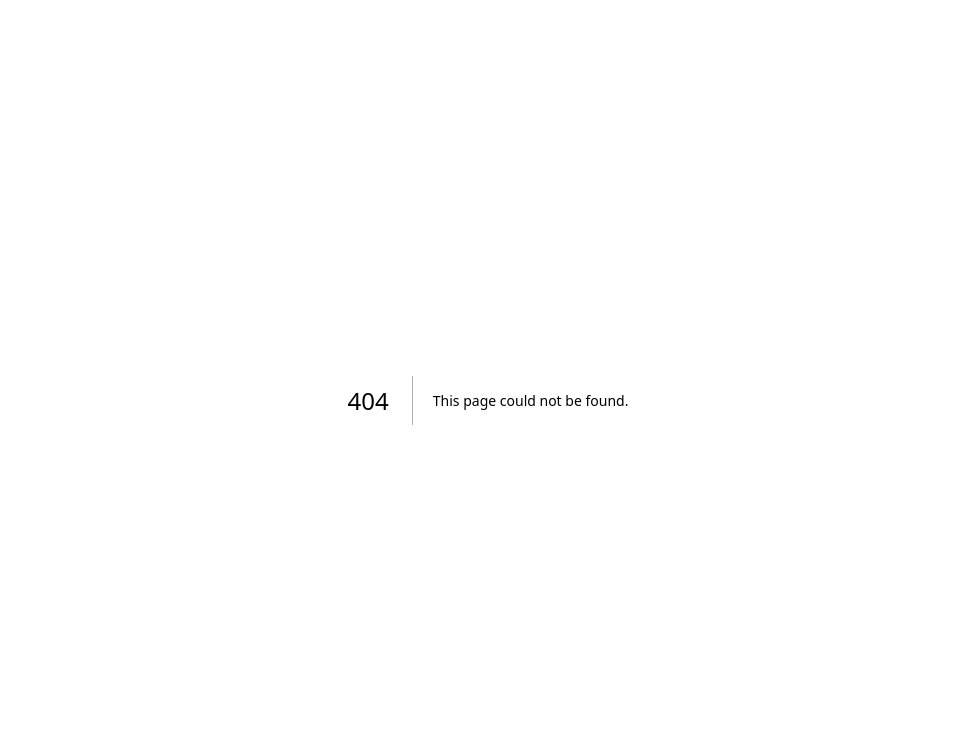
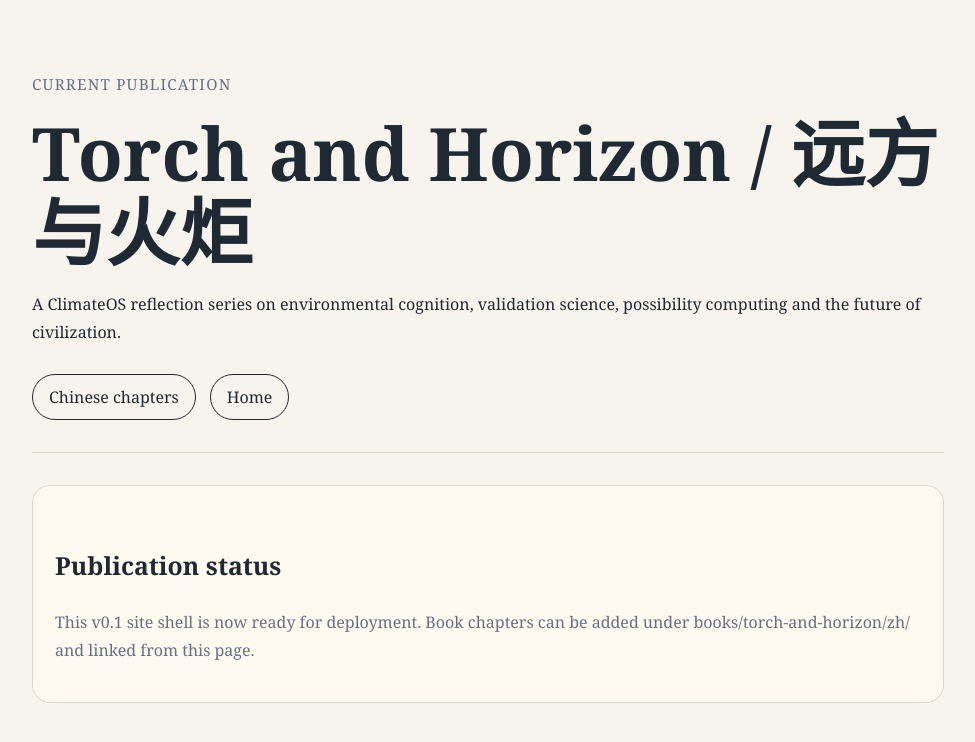
Before and after one commit to simon947161/climateos-book, a Next.js app: page /books/torch-and-horizon in a window 1280 px wide. Before the commit this address had no page. Shown: the top 742 px of the page, without its empty margins (152-1127 px from the left). Built offline with nearby package versions, Linux system fonts and the light colour scheme.

Commit message:
Add Torch and Horizon landing page

```diff
--- /dev/null
+++ b/app/books/torch-and-horizon/page.tsx
@@ -0,0 +1,23 @@
+export default function TorchAndHorizonPage() {
+  return (
+    <main className="page">
+      <section className="hero">
+        <p className="kicker">Current Publication</p>
+        <h1>Torch and Horizon / 远方与火炬</h1>
+        <p>
+          A ClimateOS reflection series on environmental cognition, validation science, possibility computing and the future of civilization.
+        </p>
+        <div className="nav">
+          <a className="button" href="/books/torch-and-horizon/zh">Chinese chapters</a>
+          <a className="button" href="/">Home</a>
+        </div>
+      </section>
+      <section className="card">
+        <h2>Publication status</h2>
+        <p className="muted">
+          This v0.1 site shell is now ready for deployment. Book chapters can be added under books/torch-and-horizon/zh/ and linked from this page.
+        </p>
+      </section>
+    </main>
+  );
+}
```
